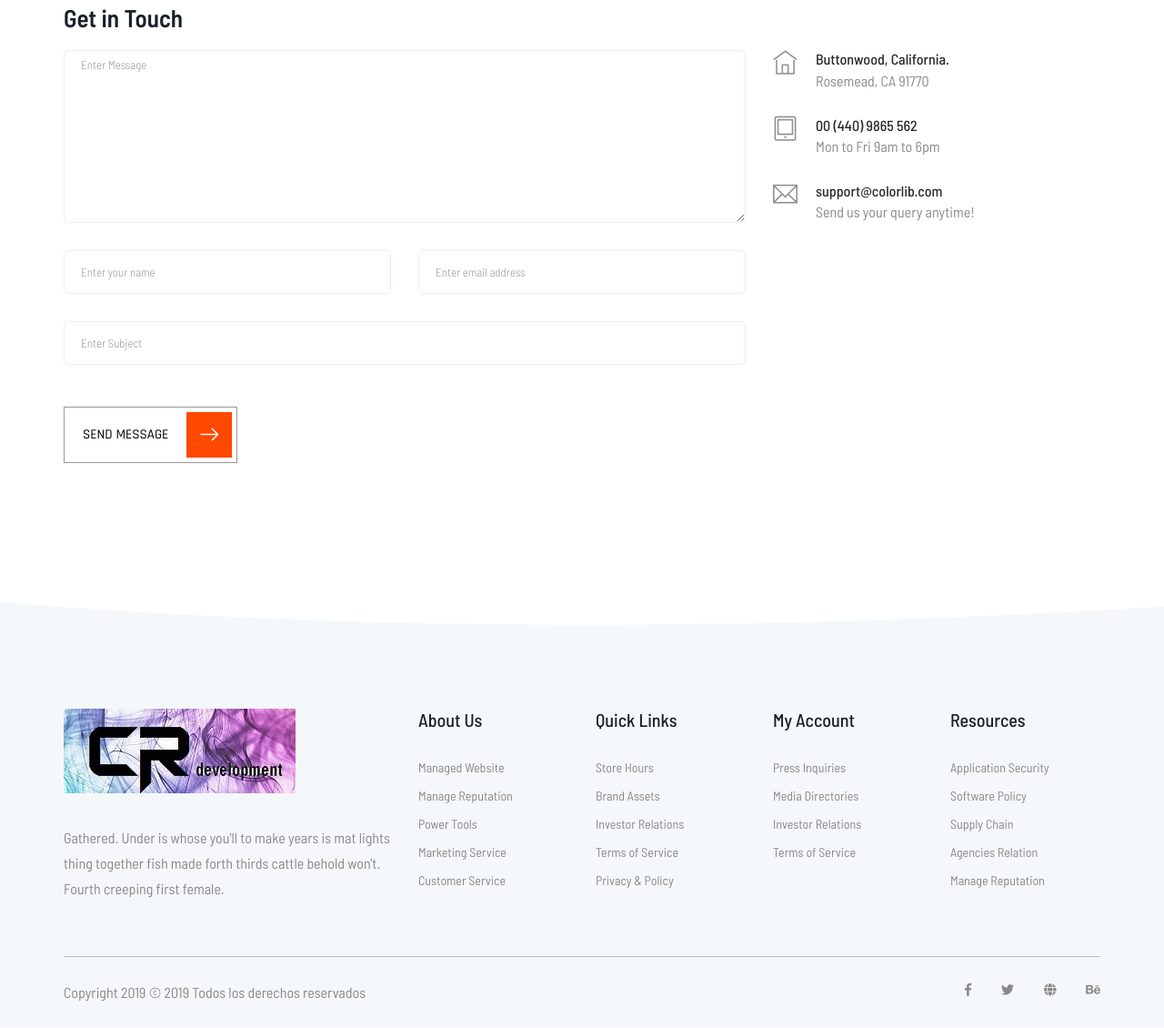
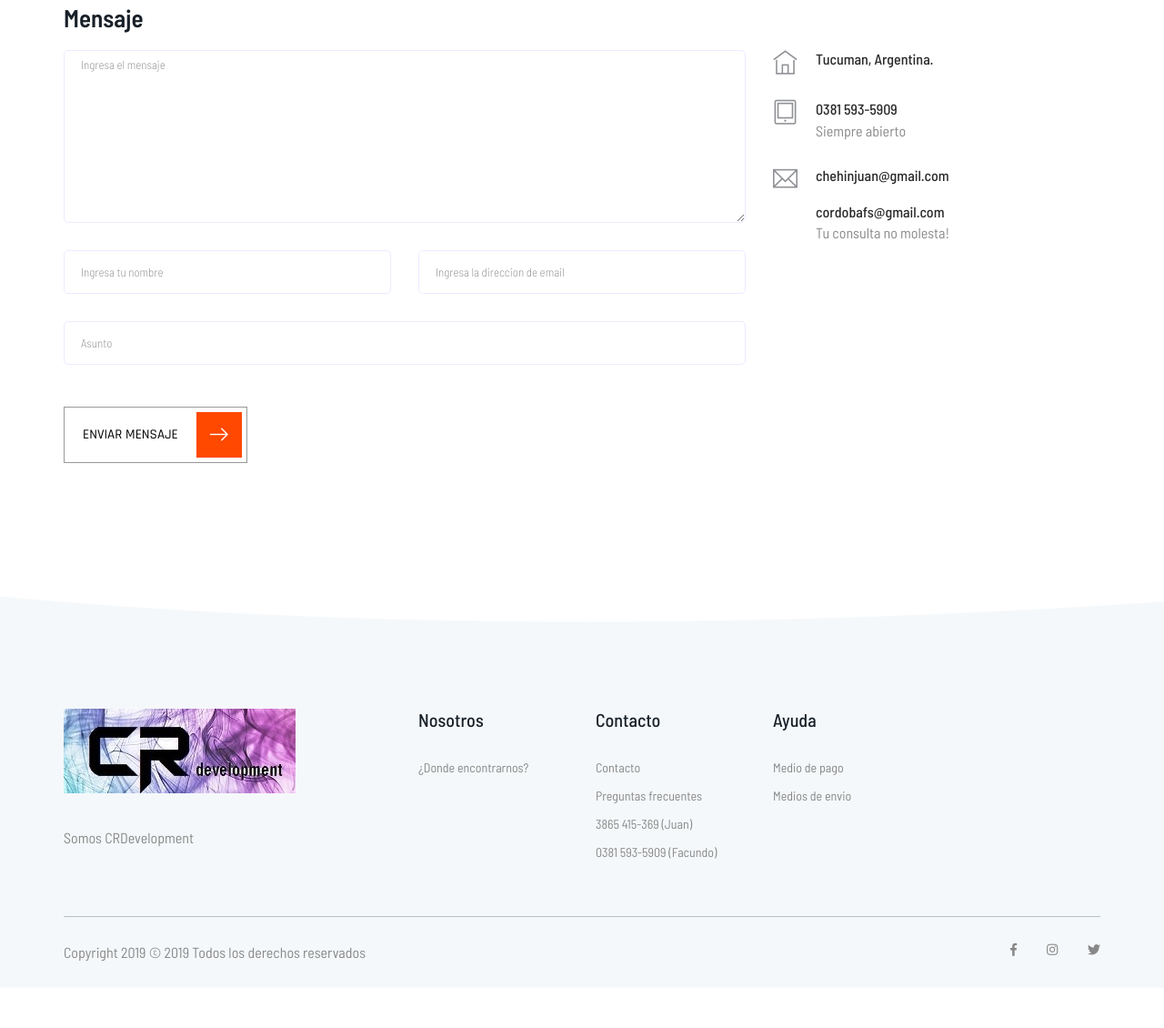
Before and after one commit to juanchehin/CR, a plain HTML site: page contact.html in a window 1280 px wide. Shown: the part 1188-2318 px from the top of the page at 91% size. After the commit the page ends 2274 px from the top, so only its background shows below. Drawn offline with Linux system fonts and the light colour scheme; some packages are replaced by stand-ins of ours.

Commit message:
Se actualizo la pagina 'contacto'

```diff
--- a/contact.html
+++ b/contact.html
@@ -5,8 +5,8 @@
     <!-- Required meta tags -->
     <meta charset="utf-8">
     <meta name="viewport" content="width=device-width, initial-scale=1, shrink-to-fit=no">
-    <title>CRdevelopment</title>
-    <link rel="icon" href="img/favicon.png">
+    <title>CRDevlopment</title>
+    <link rel="icon" href="img/logo.png">
     <!-- Bootstrap CSS -->
     <link rel="stylesheet" href="css/bootstrap.min.css">
     <!-- animate CSS -->
@@ -27,14 +27,20 @@
 </head>
 
 <body>
+
+    <!-- =============================================== -->
+    <!-- =============================================== -->
+    <!--            HEADER                               -->
+    <!-- =============================================== -->
+    <!-- =============================================== -->
     <!--::header part start::-->
-    <header class="main_menu single_page_menu">
+    <header class="main_menu">
         <div class="container">
             <div class="row align-items-center">
                 <div class="col-lg-12">
                     <nav class="navbar navbar-expand-lg navbar-light">
-                        <a class="navbar-brand" href="index.html"> <img src="img/logo.png" alt="logo">
-                        </a>
+                        <a class="navbar-brand main_logo" href="index.html"> <img src="img/logo.png" alt="logo"> </a>
+                        <a class="navbar-brand single_page_logo" href="index.html"> <img src="img/footer_logo.png" alt="logo"> </a>
                         <button class="navbar-toggler" type="button" data-toggle="collapse" data-target="#navbarSupportedContent" aria-controls="navbarSupportedContent" aria-expanded="false" aria-label="Toggle navigation">
                             <span class="menu_icon"></span>
                         </button>
@@ -42,19 +48,19 @@
                         <div class="collapse navbar-collapse main-menu-item" id="navbarSupportedContent">
                             <ul class="navbar-nav">
                                 <li class="nav-item">
-                                    <a class="nav-link" href="index.html">Home</a>
+                                    <a class="nav-link" href="index.html">Inicio</a>
                                 </li>
-                                <li class="nav-item">
+                                <!-- <li class="nav-item">
                                     <a class="nav-link" href="features.html">features</a>
-                                </li>
-                                <li class="nav-item">
+                                </li> -->
+                                <!-- <li class="nav-item">
                                     <a class="nav-link" href="pricing.html">pricing</a>
-                                </li>
-                                <li class="nav-item dropdown">
-                                    <a class="nav-link dropdown-toggle" href="blog.html" id="navbarDropdown" role="button" data-toggle="dropdown" aria-haspopup="true" aria-expanded="false">
+                                </li> -->
+                                <!--<li class="nav-item dropdown">
+                                     <a class="nav-link dropdown-toggle" href="blog.html" id="navbarDropdown" role="button" data-toggle="dropdown" aria-haspopup="true" aria-expanded="false">
                                         Blog
                                     </a>
-                                    <div class="dropdown-menu" aria-labelledby="navbarDropdown">
+                                     <div class="dropdown-menu" aria-labelledby="navbarDropdown">
                                         <a class="dropdown-item" href="blog.html"> blog</a>
                                         <a class="dropdown-item" href="single-blog.html">Single blog</a>
                                     </div>
@@ -66,13 +72,13 @@
                                     <div class="dropdown-menu" aria-labelledby="navbarDropdown1">
                                         <a class="dropdown-item" href="elements.html">Elements</a>
                                     </div>
-                                </li>
+                                </li> -->
                                 <li class="nav-item">
-                                    <a class="nav-link" href="contact.html">Contact</a>
+                                    <a class="nav-link" href="contact.html">Contacto</a>
                                 </li>
                             </ul>
                         </div>
-                        <a href="#" class="d-none d-sm-block btn_1">sing up</a>
+                        <!-- <a href="#" class="d-none d-sm-block btn_1 home_page_btn">sing up</a> -->
                     </nav>
                 </div>
             </div>
@@ -87,7 +93,7 @@
                 <div class="col-lg-12">
                     <div class="breadcrumb_iner text-center">
                         <div class="breadcrumb_iner_item">
-                            <h2>contact us</h2>
+                            <h2>Contactese con nosotros</h2>
                             <h5>home <span></span> contact</h5>
                         </div>
                     </div>
@@ -140,7 +146,7 @@
 
             <div class="row">
                 <div class="col-12">
-                    <h2 class="contact-title">Get in Touch</h2>
+                    <h2 class="contact-title">Mensaje</h2>
                 </div>
                 <div class="col-lg-8">
                     <form class="form-contact contact_form" action="contact_process.php" method="post" id="contactForm" novalidate="novalidate">
@@ -148,27 +154,27 @@
                             <div class="col-12">
                                 <div class="form-group">
 
-                                    <textarea class="form-control w-100" name="message" id="message" cols="30" rows="9" onfocus="this.placeholder = ''" onblur="this.placeholder = 'Enter Message'" placeholder='Enter Message'></textarea>
+                                    <textarea class="form-control w-100" name="message" id="message" cols="30" rows="9" onfocus="this.placeholder = ''" onblur="this.placeholder = 'Ingresa el mensaje'" placeholder='Ingresa el mensaje'></textarea>
                                 </div>
                             </div>
                             <div class="col-sm-6">
                                 <div class="form-group">
-                                    <input class="form-control" name="name" id="name" type="text" onfocus="this.placeholder = ''" onblur="this.placeholder = 'Enter your name'" placeholder='Enter your name'>
+                                    <input class="form-control" name="name" id="name" type="text" onfocus="this.placeholder = ''" onblur="this.placeholder = 'Ingresa tu nombre'" placeholder='Ingresa tu nombre'>
                                 </div>
                             </div>
                             <div class="col-sm-6">
                                 <div class="form-group">
-                                    <input class="form-control" name="email" id="email" type="email" onfocus="this.placeholder = ''" onblur="this.placeholder = 'Enter email address'" placeholder='Enter email address'>
+                                    <input class="form-control" name="email" id="email" type="email" onfocus="this.placeholder = ''" onblur="this.placeholder = 'Ingresa la direccion de email'" placeholder='Ingresa la direccion de email'>
                                 </div>
                             </div>
                             <div class="col-12">
                                 <div class="form-group">
-                                    <input class="form-control" name="subject" id="subject" type="text" onfocus="this.placeholder = ''" onblur="this.placeholder = 'Enter Subject'" placeholder='Enter Subject'>
+                                    <input class="form-control" name="subject" id="subject" type="text" onfocus="this.placeholder = ''" onblur="this.placeholder = 'Asunto'" placeholder='Asunto'>
                                 </div>
                             </div>
                         </div>
                         <div class="form-group mt-3">
-                            <button type="submit" class="button button-contactForm btn_1">Send Message <i class="flaticon-right-arrow"></i> </button>
+                            <button type="submit" class="button button-contactForm btn_1">Enviar mensaje <i class="flaticon-right-arrow"></i> </button>
                         </div>
                     </form>
                 </div>
@@ -176,22 +182,23 @@
                     <div class="media contact-info">
                         <span class="contact-info__icon"><i class="ti-home"></i></span>
                         <div class="media-body">
-                            <h3>Buttonwood, California.</h3>
-                            <p>Rosemead, CA 91770</p>
+                            <h3>Tucuman, Argentina.</h3>
+                            <!-- <p>Rosemead, CA 91770</p> -->
                         </div>
                     </div>
                     <div class="media contact-info">
                         <span class="contact-info__icon"><i class="ti-tablet"></i></span>
                         <div class="media-body">
-                            <h3>00 (440) 9865 562</h3>
-                            <p>Mon to Fri 9am to 6pm</p>
+                            <h3>0381 593-5909</h3>
+                            <p>Siempre abierto</p>
                         </div>
                     </div>
                     <div class="media contact-info">
                         <span class="contact-info__icon"><i class="ti-email"></i></span>
                         <div class="media-body">
-                            <h3>support@colorlib.com</h3>
-                            <p>Send us your query anytime!</p>
+                            <h3>chehinjuan@gmail.com</h3><br>
+                            <h3>cordobafs@gmail.com</h3>
+                            <p>Tu consulta no molesta!</p>
                         </div>
                     </div>
                 </div>
@@ -200,30 +207,29 @@
     </section>
     <!-- ================ contact section end ================= -->
 
-    <!--::footer_part start::-->
     <footer class="footer_part">
         <div class="container">
             <div class="row">
                 <div class="col-sm-8 col-md-4 col-lg-4">
                     <div class="single_footer_part">
                         <a href="index.html" class="footer_logo_iner"> <img src="img/logo.png" alt="#"> </a>
-                        <p>Gathered. Under is whose you'll to make years is mat lights thing together fish made forth thirds cattle behold won't. Fourth creeping first female.
+                        <p>Somos CRDevelopment
                         </p>
                     </div>
                 </div>
                 <div class="col-sm-4 col-md-4 col-lg-2">
                     <div class="single_footer_part">
-                        <h4>About Us</h4>
+                        <h4>Nosotros</h4>
                         <ul class="list-unstyled">
-                            <li><a href="">Managed Website</a></li>
-                            <li><a href="">Manage Reputation</a></li>
+                            <li><a href="">¿Donde encontrarnos?</a></li>
+                            <!-- <li><a href="">Manage Reputation</a></li>
                             <li><a href="">Power Tools</a></li>
                             <li><a href="">Marketing Service</a></li>
-                            <li><a href="">Customer Service</a></li>
+                            <li><a href="">Customer Service</a></li> -->
                         </ul>
                     </div>
                 </div>
-                <div class="col-sm-4 col-md-4 col-lg-2">
+                <!-- <div class="col-sm-4 col-md-4 col-lg-2">
                     <div class="single_footer_part">
                         <h4>Quick Links</h4>
                         <ul class="list-unstyled">
@@ -234,27 +240,27 @@
                             <li><a href="">Privacy & Policy</a></li>
                         </ul>
                     </div>
-                </div>
+                </div> -->
                 <div class="col-sm-4 col-md-4 col-lg-2">
                     <div class="single_footer_part">
-                        <h4>My Account</h4>
+                        <h4>Contacto</h4>
                         <ul class="list-unstyled">
-                            <li><a href="">Press Inquiries</a></li>
-                            <li><a href="">Media Directories</a></li>
-                            <li><a href="">Investor Relations</a></li>
-                            <li><a href="">Terms of Service</a></li>
+                            <li><a href="">Contacto</a></li>
+                            <li><a href="">Preguntas frecuentes</a></li>
+                            <li><a href="">3865 415-369 (Juan)</a></li>
+                            <li><a href="">0381 593-5909 (Facundo)</a></li>
                         </ul>
                     </div>
                 </div>
                 <div class="col-sm-4 col-md-3 col-lg-2">
                     <div class="single_footer_part">
-                        <h4>Resources</h4>
+                        <h4>Ayuda</h4>
                         <ul class="list-unstyled">
-                            <li><a href="">Application Security</a></li>
-                            <li><a href="">Software Policy</a></li>
-                            <li><a href="">Supply Chain</a></li>
+                            <li><a href="">Medio de pago</a></li>
+                            <li><a href="">Medios de envio</a></li>
+                            <!-- <li><a href="">Supply Chain</a></li>
                             <li><a href="">Agencies Relation</a></li>
-                            <li><a href="">Manage Reputation</a></li>
+                            <li><a href="">Manage Reputation</a></li>-->
                         </ul>
                     </div>
                 </div>
@@ -268,18 +274,17 @@
                             Copyright 2019 &copy;
                             <script>
                                 document.write(new Date().getFullYear());
-                            </script> Todos los derechos reservados </a>
-                            <!-- Link back to Colorlib can't be removed. Template is licensed under CC BY 3.0. -->
+                            </script> Todos los derechos reservados</a>
                         </P>
                     </div>
                 </div>
                 <div class="col-lg-4">
                     <div class="footer_icon social_icon">
                         <ul class="list-unstyled">
-                            <li><a href="#" class="single_social_icon"><i class="fab fa-facebook-f"></i></a></li>
-                            <li><a href="#" class="single_social_icon"><i class="fab fa-twitter"></i></a></li>
-                            <li><a href="#" class="single_social_icon"><i class="fas fa-globe"></i></a></li>
-                            <li><a href="#" class="single_social_icon"><i class="fab fa-behance"></i></a></li>
+                            <li><a href="https://facebook.com/CR.Tucuman" class="single_social_icon"><i class="fab fa-facebook-f"></i></a></li>
+                            <li><a href="https://instagram.com/cr.development" class="single_social_icon"><i class="fab fa-instagram"></i></a></li>
+                            <li><a href="https://twitter.com/ChehinJM" class="single_social_icon"><i class="fab fa-twitter"></i></a></li>
+                            <!-- <li><a href="#" class="single_social_icon"><i class="fab fa-behance"></i></a></li> -->
                         </ul>
                     </div>
                 </div>
```
